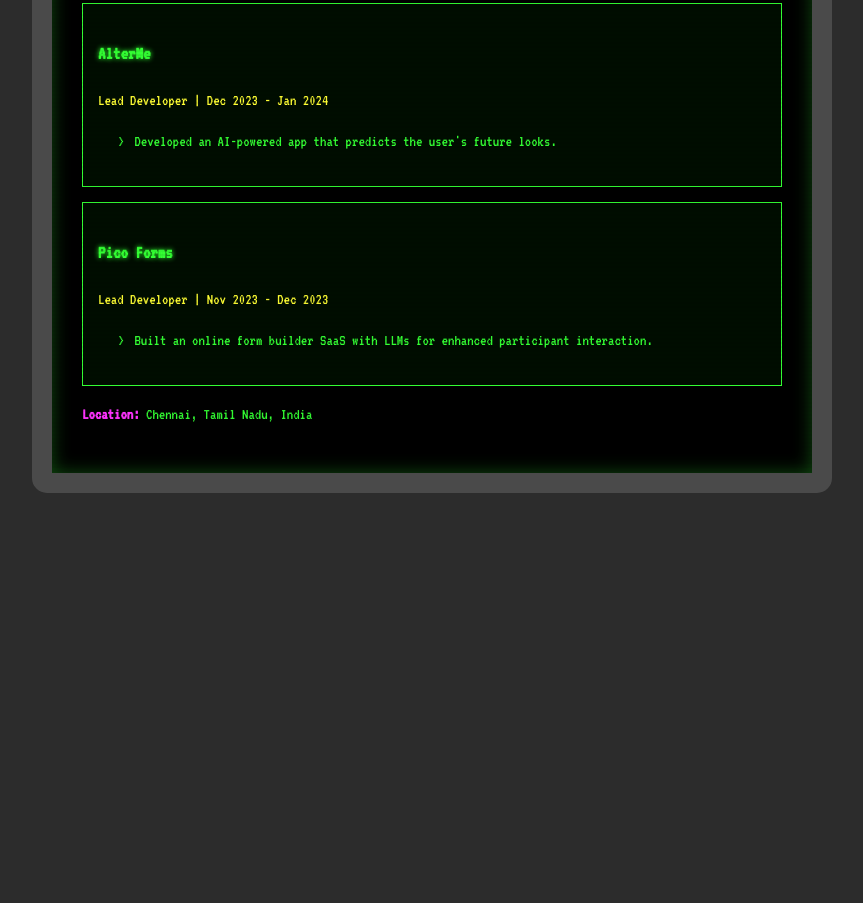
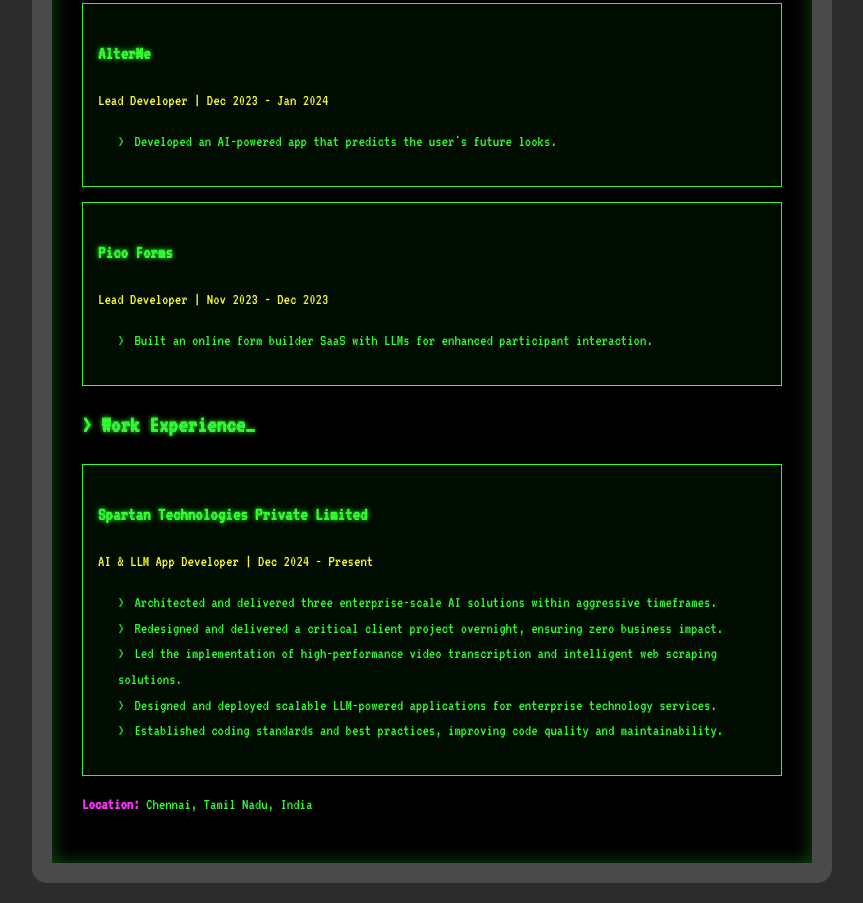
Before and after one commit to kchander/me, a plain HTML site: page index.html in a window 1280 px wide. Shown: the part 1020-1923 px from the top of the page, without its empty margins (208-1071 px from the left). Before the commit the page ends 1533 px from the top, so only its background shows below. Drawn offline with Linux system fonts and the light colour scheme.

Commit message:
Update index.html

```diff
--- a/index.html
+++ b/index.html
@@ -70,7 +70,7 @@
             margin-right: 10px;
         }
 
-        .project {
+        .project, .experience {
             border: 1px solid #33ff33;
             padding: 15px;
             margin: 15px 0;
@@ -153,6 +153,20 @@
             </ul>
         </div>
 
+        <h2>> Work Experience_</h2>
+
+        <div class="experience">
+            <h3>Spartan Technologies Private Limited</h3>
+            <p><em>AI & LLM App Developer | Dec 2024 - Present</em></p>
+            <ul>
+                <li>Architected and delivered three enterprise-scale AI solutions within aggressive timeframes.</li>
+                <li>Redesigned and delivered a critical client project overnight, ensuring zero business impact.</li>
+                <li>Led the implementation of high-performance video transcription and intelligent web scraping solutions.</li>
+                <li>Designed and deployed scalable LLM-powered applications for enterprise technology services.</li>
+                <li>Established coding standards and best practices, improving code quality and maintainability.</li>
+            </ul>
+        </div>
+
         <p><strong>Location:</strong> Chennai, Tamil Nadu, India</p>
     </div>
 </body>
```
